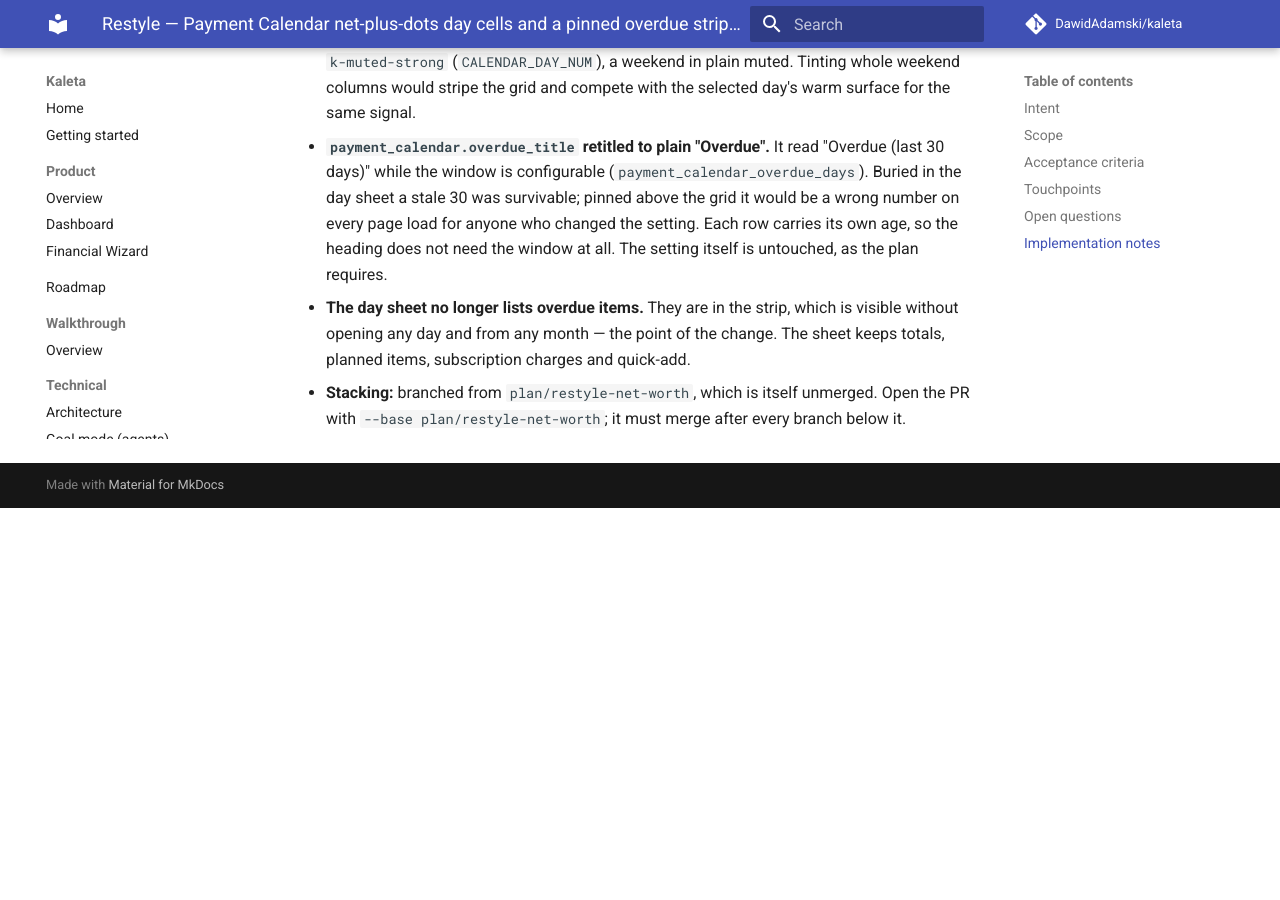
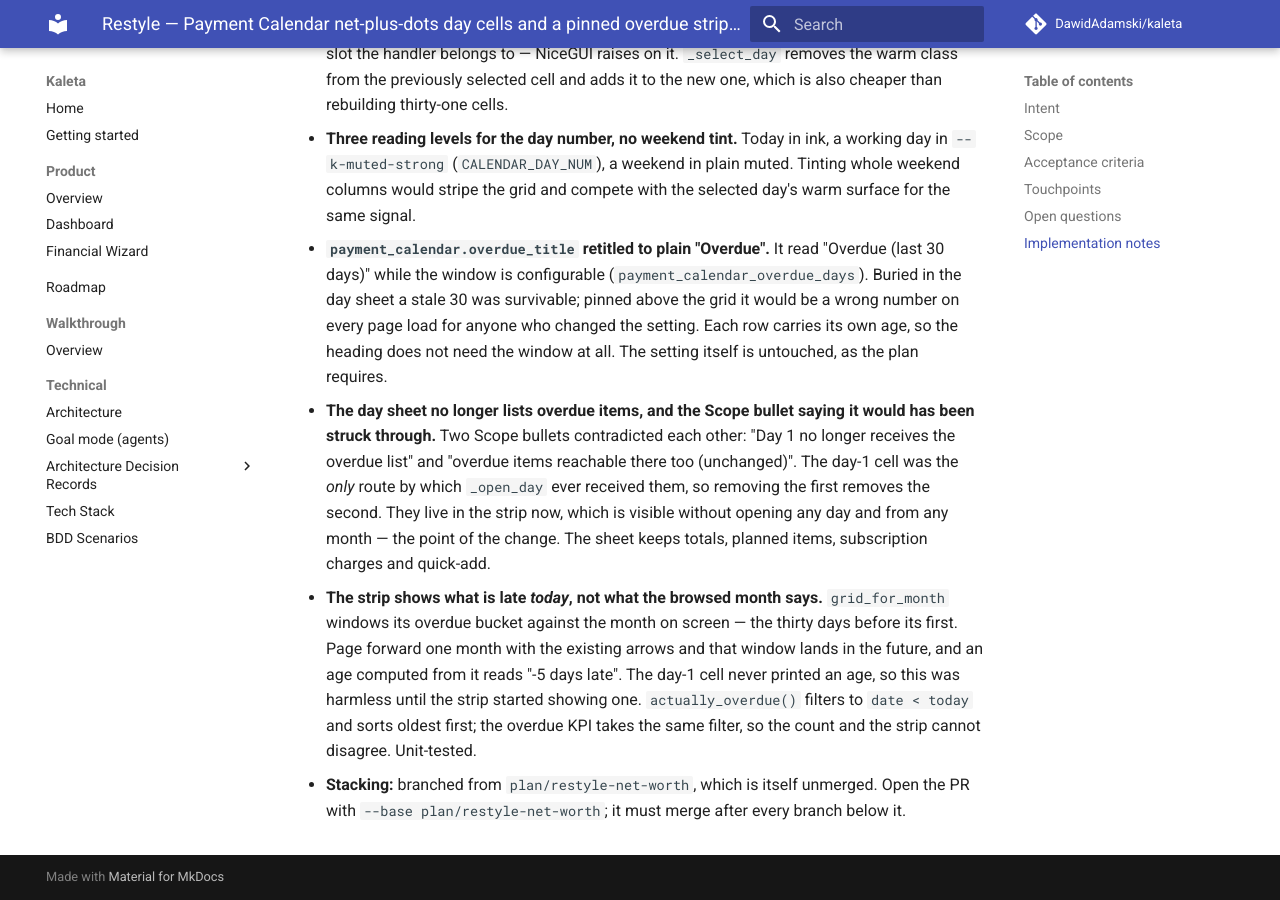
Before and after one commit to DawidAdamski/kaleta, an MkDocs documentation site: the page built from docs/plans/restyle-payment-calendar.md, in a window 1280 px wide and 900 px high, scrolled down 2593 px. Built offline with MkDocs 1.6.1 and Material for MkDocs 9.7.7, drawn with Linux system fonts in a browser that asks for light colours; comment, search, counter and statistics services are not loaded; before the commit the page ends 3101 px from its top, so only the background shows below that; some of the changed text lies outside the part shown.

Commit message:
fix(payment-calendar): nothing next month is five days late
`grid_for_month` windows its overdue bucket against the month on screen,
not against today. Page forward with the existing arrows and that window
is entirely in the future — the strip listed occurrences that had not
happened and gave each an age of "-5 days late". The day-1 cell never
printed an age, so this only became visible when the strip did.

`actually_overdue()` filters to `date < today` and sorts oldest first.
The overdue KPI takes the same filter, so the count and the strip cannot
disagree about what is late.

Also strikes through the Scope bullet that said the day sheet keeps its
overdue list: it contradicted the bullet above it, and the day-1 cell
was the only route by which the sheet ever received one.

Co-Authored-By: Claude Opus 5 (1M context) <noreply@anthropic.com>
Claude-Session: https://claude.ai/code/session_0152AYpRfMD2oD5sjv3sg3qi

```diff
--- a/docs/plans/restyle-payment-calendar.md
+++ b/docs/plans/restyle-payment-calendar.md
@@ -38,8 +38,13 @@ Depends on `restyle-theme-tokens`.
   otherwise `Post` only — see open question). Day 1 no longer receives
   the overdue list.
 - **Day sheet** (`_open_day`): keeps totals / planned / subscription /
-  quick-add structure; restyle to tokens; overdue items reachable there
-  too (unchanged).
+  quick-add structure; restyle to tokens. ~~overdue items reachable
+  there too (unchanged)~~ — **corrected during implementation**: this
+  contradicted the bullet above it. The sheet only ever received the
+  overdue list from the day-1 cell, so "day 1 no longer receives the
+  overdue list" and "reachable in the sheet, unchanged" cannot both
+  hold. The strip is the one place they live now; see Implementation
+  notes.
 - **KPI row**: month in / out / net / overdue count — already exists;
   restyle with mono figures.
 - `payment_calendar_overdue_days` storage key unchanged.
@@ -128,11 +133,26 @@ lookback setting, subscriptions.
   its own age, so the heading does not need the window at all. The
   setting itself is untouched, as the plan requires.
 
-- **The day sheet no longer lists overdue items.** They are in the strip,
+- **The day sheet no longer lists overdue items, and the Scope bullet
+  saying it would has been struck through.** Two Scope bullets
+  contradicted each other: "Day 1 no longer receives the overdue list"
+  and "overdue items reachable there too (unchanged)". The day-1 cell
+  was the *only* route by which `_open_day` ever received them, so
+  removing the first removes the second. They live in the strip now,
   which is visible without opening any day and from any month — the
   point of the change. The sheet keeps totals, planned items,
   subscription charges and quick-add.
 
+- **The strip shows what is late *today*, not what the browsed month
+  says.** `grid_for_month` windows its overdue bucket against the month
+  on screen — the thirty days before its first. Page forward one month
+  with the existing arrows and that window lands in the future, and an
+  age computed from it reads "-5 days late". The day-1 cell never
+  printed an age, so this was harmless until the strip started showing
+  one. `actually_overdue()` filters to `date < today` and sorts oldest
+  first; the overdue KPI takes the same filter, so the count and the
+  strip cannot disagree. Unit-tested.
+
 - **Stacking:** branched from `plan/restyle-net-worth`, which is itself
   unmerged. Open the PR with `--base plan/restyle-net-worth`; it must
   merge after every branch below it.
```
Also changed, not shown: 2 other files.
